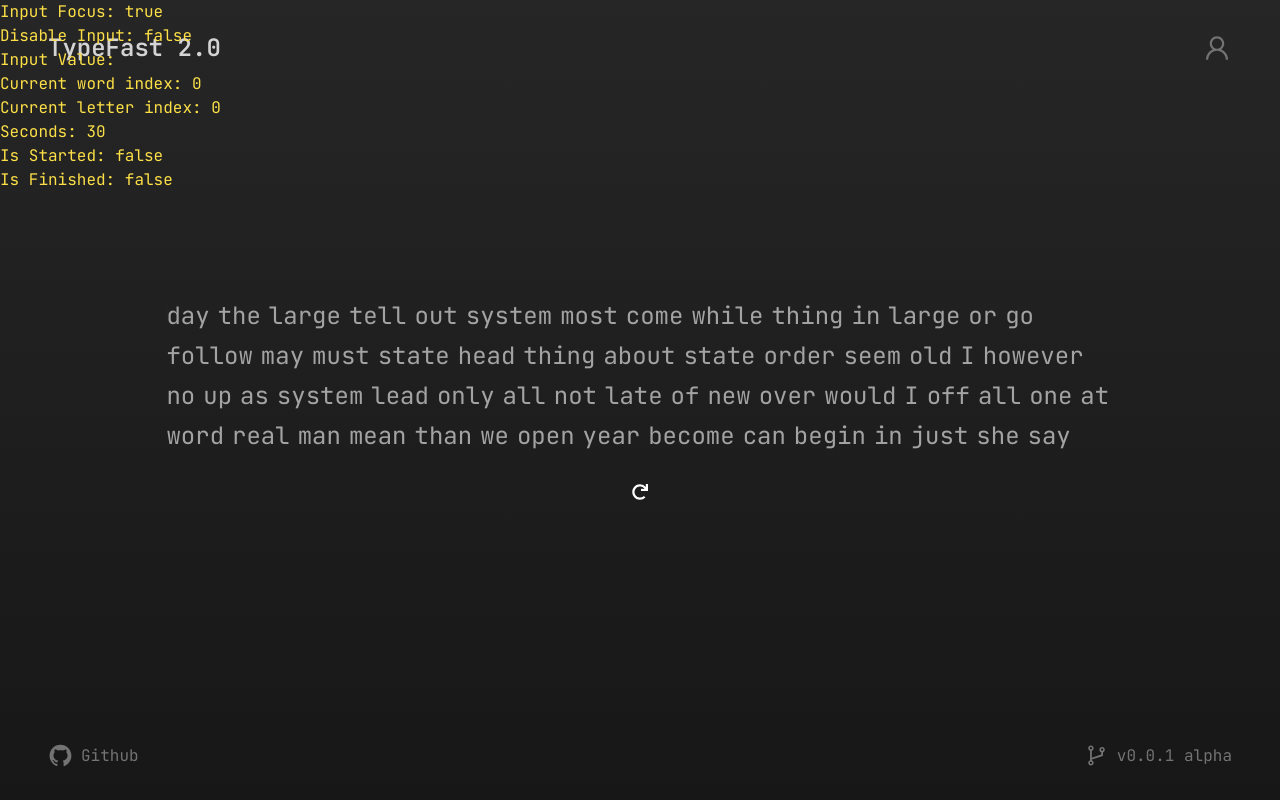
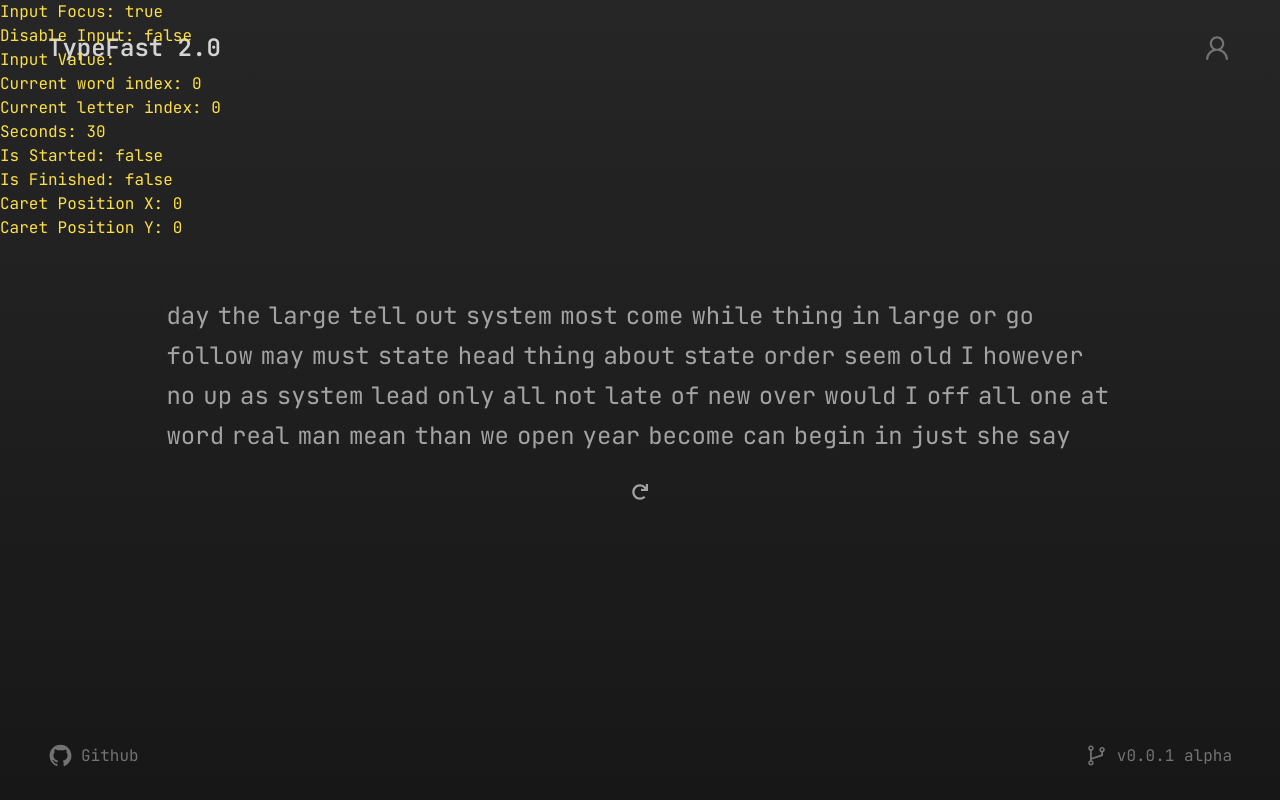
Before and after one commit to Exotica0122/Typefast, a React (Vite) app: page / in a window 1280 px wide. Built offline with nearby package versions, Linux system fonts and the light colour scheme.

Commit message:
debug: add caret position to debug window

```diff
--- a/src/components/DebugWindow.tsx
+++ b/src/components/DebugWindow.tsx
@@ -7,6 +7,10 @@
   seconds: number;
   isStarted: boolean;
   isFinished: boolean;
+  caretElementPosition: {
+    x: number;
+    y: number;
+  };
 };
 
 export const DebugWindow = ({
@@ -18,6 +22,7 @@
   isFinished,
   isStarted,
   seconds,
+  caretElementPosition,
 }: DebugWindowProps) => {
   return (
     <div className="absolute left-0 top-0 text-yellow-300 select-none">
@@ -29,6 +34,8 @@
       <h1>Seconds: {seconds}</h1>
       <h1>Is Started: {String(isStarted)}</h1>
       <h1>Is Finished: {String(isFinished)}</h1>
+      <h1>Caret Position X: {caretElementPosition.x}</h1>
+      <h1>Caret Position Y: {caretElementPosition.y}</h1>
     </div>
   );
 };
--- a/src/pages/Home.tsx
+++ b/src/pages/Home.tsx
@@ -41,6 +41,7 @@
           seconds={seconds}
           isStarted={isStarted}
           isFinished={isFinished}
+          caretElementPosition={caretElementPosition}
         />
       )}
 
@@ -74,7 +75,10 @@
         spellCheck="false"
       />
 
-      <button className="mt-4 px-6 py-2" onClick={handleRestart}>
+      <button
+        className="mt-4 px-6 py-2 text-neutral-400 hover:text-neutral-100 transition-colors"
+        onClick={handleRestart}
+      >
         <FaRedo width={20} height={20} />
       </button>
     </>
```
